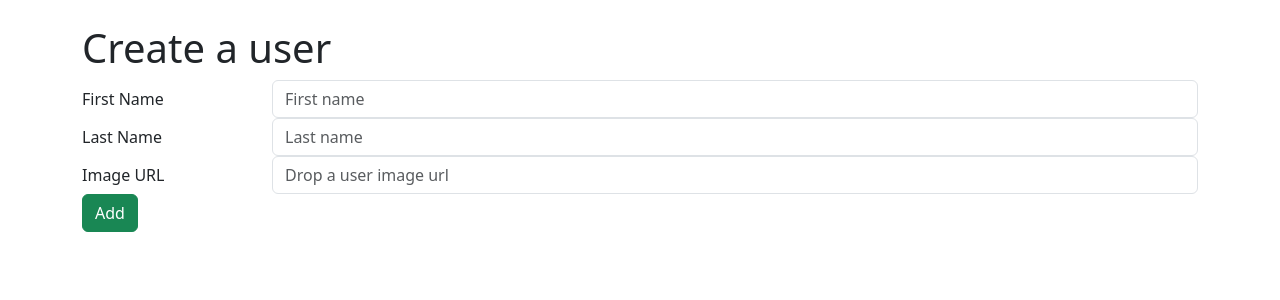
After one commit to corjim/blogly_user, a Flask app: page /add/user in a window 1280 px wide. The commit adds this page. Shown: the top 300 px of the page. Run offline with Flask 3, Linux system fonts and the light colour scheme.

Commit message:
added more html files, modify and added more routes and test files for the flask and model

```diff
--- a/app.py
+++ b/app.py
@@ -1,7 +1,7 @@
 from flask import Flask, request, render_template, redirect, session
 
 from flask_sqlalchemy import SQLAlchemy
-from models import db, connect_db, User
+from models import db, connect_db, Blog
 
 from sqlalchemy import text
 
@@ -20,25 +20,117 @@ app.config['DEBUG_TB_INTERCEPT_REDIRECTS'] = False
 
 
 
+#       ***     Uncomment to wipe table and add new default user    ***
+
+# db.drop_all()
+# db.create_all()
+# Blog.query.delete()
+
+# #  Create blogger users
+
+# vloger = Blog(first_name='Andrew', last_name='Tate')
+
+# vampire = Blog(first_name='Riasn', last_name='star')
+
+# President = Blog(first_name='Barack', last_name='Gentle', image_url='https://wallpapers.com/images/hd/barack-obama-contemplative-portrait-dmlomhkitv6xbvvn-2.png')
+
+# MrSkip = Blog(first_name='Hard', last_name='Head', image_url='https://img.thedailybeast.com/image/upload/c_crop,d_placeholder_euli9k,h_1440,w_2560,x_0,y_0/dpr_1.5/c_limit,w_1044/fl_lossy,q_auto/v1498752576/170629-ryan-trump-tease_ndlqk2')
+
+
+
+# db.session.add(vampire)
+# db.session.add(vloger)
+
+# db.session.commit()
+
+
 
 @app.route('/')
+def user_homepage():
+    '''Homepage and redirect to user's list'''
+
+    return redirect('/users')
+
+
+
+@app.route('/users')
 def show_user():
     '''Show users on page'''
 
-    # users = User.query.all()
+    users = Blog.query.all()
 
-    users = User.query.order_by(User.last_name, User.first_name).all()
+    bloggers = Blog.query.order_by(Blog.last_name, Blog.first_name).all()
 
-    return render_template('base.html', user=users)
+    return render_template('user.html', users=users, bloggers=bloggers)
+
+
+@app.route('/add/user', methods=['GET'])
+def new_user_form():
+    '''Show form to add a new blog user to the list'''
+
+    return render_template('new_user.html')
+
+
+@app.route("/add/user", methods=['POST'])
+def new_user():
+    '''Handle form for new user submission'''
+
+    first_name = request.form['first_name']
+    last_name = request.form['last_name']
+    image_url = request.form['image_url']
+
+    new_user = Blog(first_name=first_name, last_name=last_name, image_url=image_url)
+
+    db.session.add(new_user)
+    db.session.commit()
+
+    return redirect('/users')
+
+
+@app.route('/users/<int:user_id>')
+def user_detail(user_id):
+    '''Show details of a user'''
+
+    user = Blog.query.get_or_404(user_id)
+
+    return render_template('user_detail.html', user=user)
+
+
+@app.route('/users/<int:user_id>/edit"')
+def edit_user(user_id):
+    user = Blog.query.get(user_id)
+    print(user)
+
+    return render_template('edit_user.html', user=user)
+
+
+@app.route('/users/<int:user_id>/edit', methods=["POST"])
+def users_update(user_id):
+    """Handle form submission for updating an existing user"""
+
+    user = Blog.query.get_or_404(user_id)
+    user.first_name = request.form['first_name']
+    user.last_name = request.form['last_name']
+    user.image_url = request.form['image_url']
+
+    db.session.add(user)
+    db.session.commit()
+
+    return redirect("/users")
+
+
+@app.route('/users/<int:user_id>/delete', methods=["POST"])
+def users_destroy(user_id):
+    """Handle form submission for deleting an existing user"""
+
+    user = Blog.query.get_or_404(user_id)
+    db.session.delete(user)
+    db.session.commit()
+
+    return redirect("/users")
 
 
 
 
-
-# db.drop_all()
-# db.create_all()
-# User.query.delete()
-
-
 if __name__ == "__main__":
     app.run(host='0.0.0.0', port=5510, debug=True)
--- a/templates/base.html
+++ b/templates/base.html
@@ -4,21 +4,14 @@
 <head>
     <meta charset="UTF-8">
     <meta name="viewport" content="width=device-width, initial-scale=1.0">
-    <title>Base for now</title>
+    <title> {% block title %}{% endblock %}</title>
+    <link rel="stylesheet" href="https://cdn.jsdelivr.net/npm/bootstrap@5.3.3/dist/css/bootstrap.min.css">
 </head>
 
 <body>
-    <h1> List of Users</h1>
-
-    <ul>
-        {%for user in users%}
-        <li><a>{{user}}</a></li>
-
-        <li> {{user.full_name}}</li>
-
-        {%endfor%}
-
-    </ul>
+    <div class="container col-12 mt-4">
+        {% block content %} {% endblock %}
+    </div>
 </body>
 
 </html>
--- /dev/null
+++ b/templates/new_user.html
@@ -0,0 +1,41 @@
+{% extends 'base.html' %}
+
+
+{% block title%} Create a user {%endblock%}
+
+{% block content %}
+
+<h1>Create a user</h1>
+
+<form method="POST">
+
+    <div class="form-group row">
+        <label for="first_name" class="col-sm-2 col-form-label">First Name</label>
+        <div class="col-sm-10">
+            <input type="text" class="form-control" id="first_name" name="first_name" placeholder="First name">
+        </div>
+    </div>
+
+    <div class="form-group row">
+        <label for="last_name" class="col-sm-2 col-form-label">Last Name</label>
+        <div class="col-sm-10">
+            <input type="text" class="form-control" id="last_name" name="last_name" placeholder="Last name">
+        </div>
+    </div>
+
+    <div class="form-group row">
+        <label for="image_url" class="col-sm-2 col-form-label">Image URL</label>
+        <div class="col-sm-10">
+            <input type="text" class="form-control" id="image_url" name="image_url" placeholder="Drop a user image url">
+        </div>
+    </div>
+
+    <div class="form-group row">
+        <div class="ml-auto mr-3">
+            <button type="submit" class="btn btn-success">Add</button>
+        </div>
+    </div>
+
+</form>
+
+{%endblock%}
```
Also changed, not shown: models.py (+7 -7 lines), templates/edit_user.html (added, +39 -0 lines), templates/user.html (added, +24 -0 lines), templates/user_detail.html (added, +28 -0 lines), test_Models.py (added, +31 -0 lines), test_flask.py (added, +60 -0 lines).
